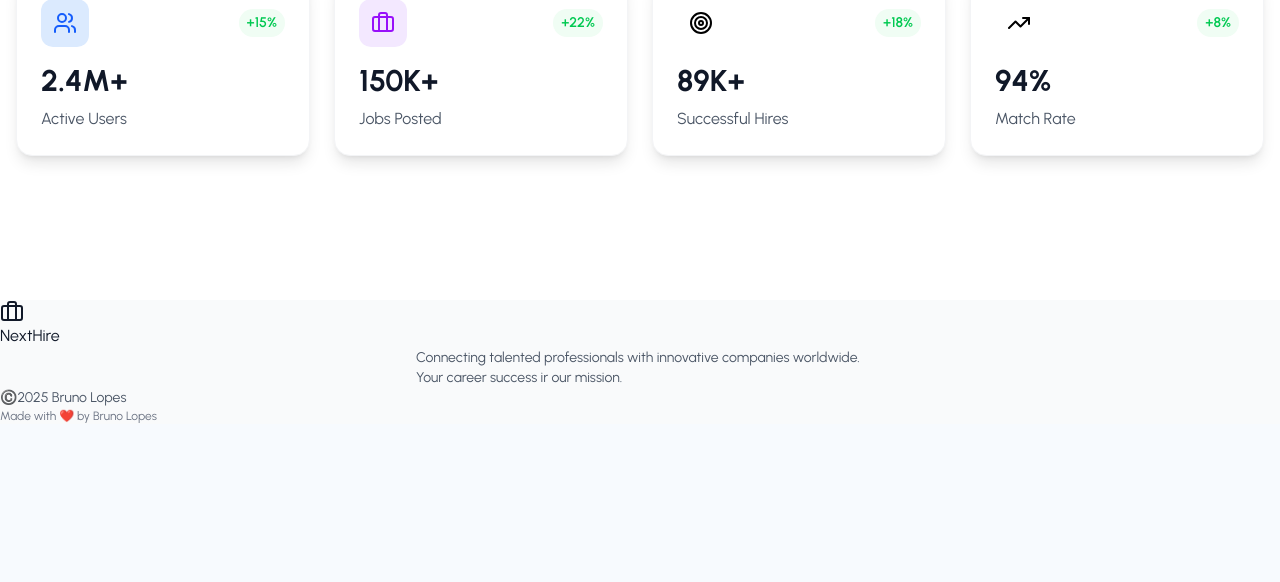
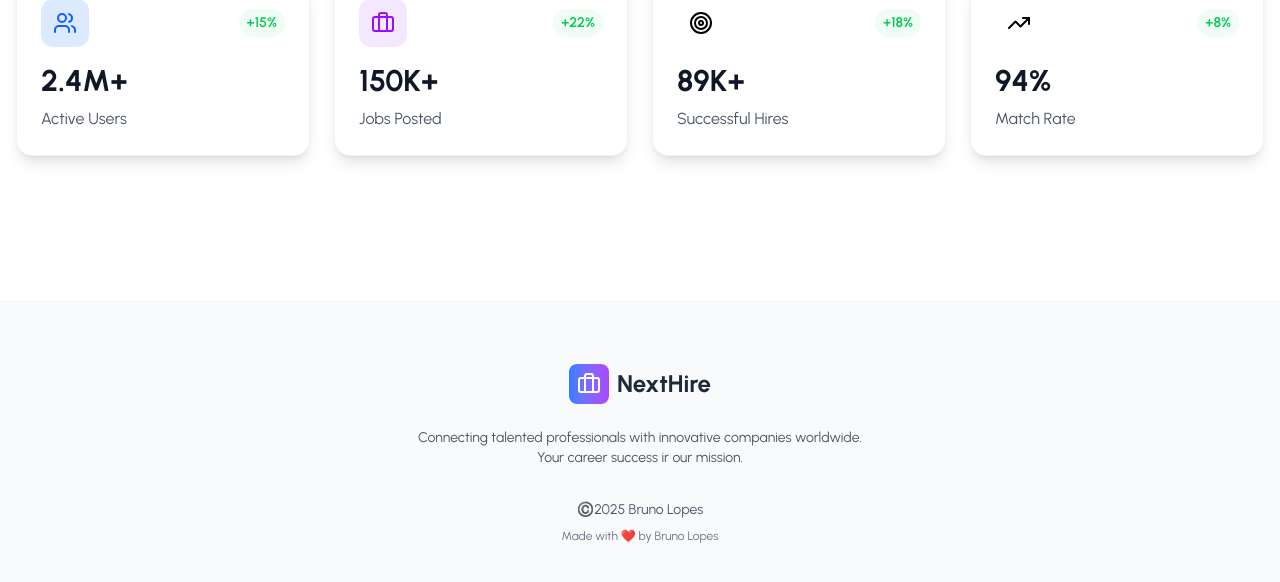
Before and after one commit to brunolopes9/NextHire, a React (Vite) app in the folder frontend/NextHire/: page / in a window 1280 px wide. Shown: the part 2242-2824 px from the top of the page. Built offline with nearby package versions, Linux system fonts and the light colour scheme.

Commit message:
add styles to footer

```diff
--- a/frontend/NextHire/src/pages/LandingPage/LandingPage.jsx
+++ b/frontend/NextHire/src/pages/LandingPage/LandingPage.jsx
@@ -6,7 +6,7 @@
 import Footer from "./components/Footer"
 const LandingPage = () => {
   return (
-    <div className="min-h-screen mb-[100vh]">
+    <div className="min-h-screen">
       <Header />
       <Hero />
       <Features />
--- a/frontend/NextHire/src/pages/LandingPage/components/Footer.jsx
+++ b/frontend/NextHire/src/pages/LandingPage/components/Footer.jsx
@@ -3,17 +3,17 @@
 const Footer = () => {
   return (
     <footer className="relative bg-gray-50 text-gray-900 overflow-hidden">
-      <div className="">
-        <div className="">
+      <div className="relative z-10 px-6 py-16">
+        <div className="max-w-6xl mx-auto">
           {/* Main Footer Content */}
-          <div className="">
+          <div className="text-center space-y-8">
             {/*Logo brand*/}
-            <div className="">
-              <div className="">
-                <div className="">
-                  <Briefcase className="" />
+            <div className="space-y-4">
+              <div className="flex items-center justify-center space-x-2 mb-6">
+                <div className="w-10 h-10 bg-gradient-to-r from-blue-500 to-purple-500 rounded-lg flex items-center justify-center">
+                  <Briefcase className="26 h-6 text-white" />
                 </div>
-                <h3 className="">NextHire</h3>
+                <h3 className="text-2xl font-bold text-gray-800">NextHire</h3>
               </div>
 
               <p className={`text-sm text-gray-600 max-w-md mx-auto`}>
@@ -23,7 +23,7 @@
             </div>
 
             {/*Copyright*/}
-            <div className="">
+            <div className="space-y-2">
               <p className={`text-sm text-gray-600`}>
                 ©️{new Date().getFullYear()} Bruno Lopes
               </p>
```
